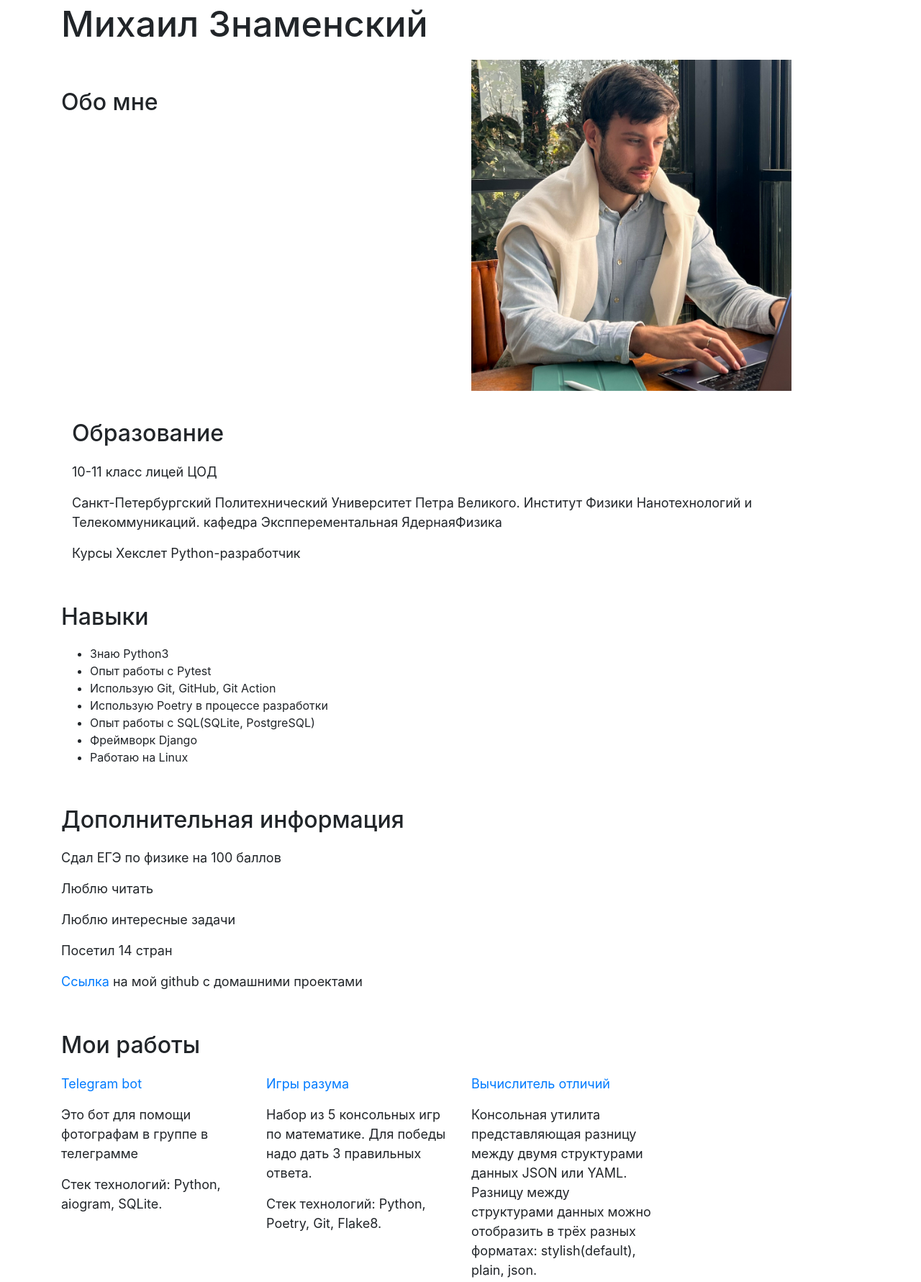
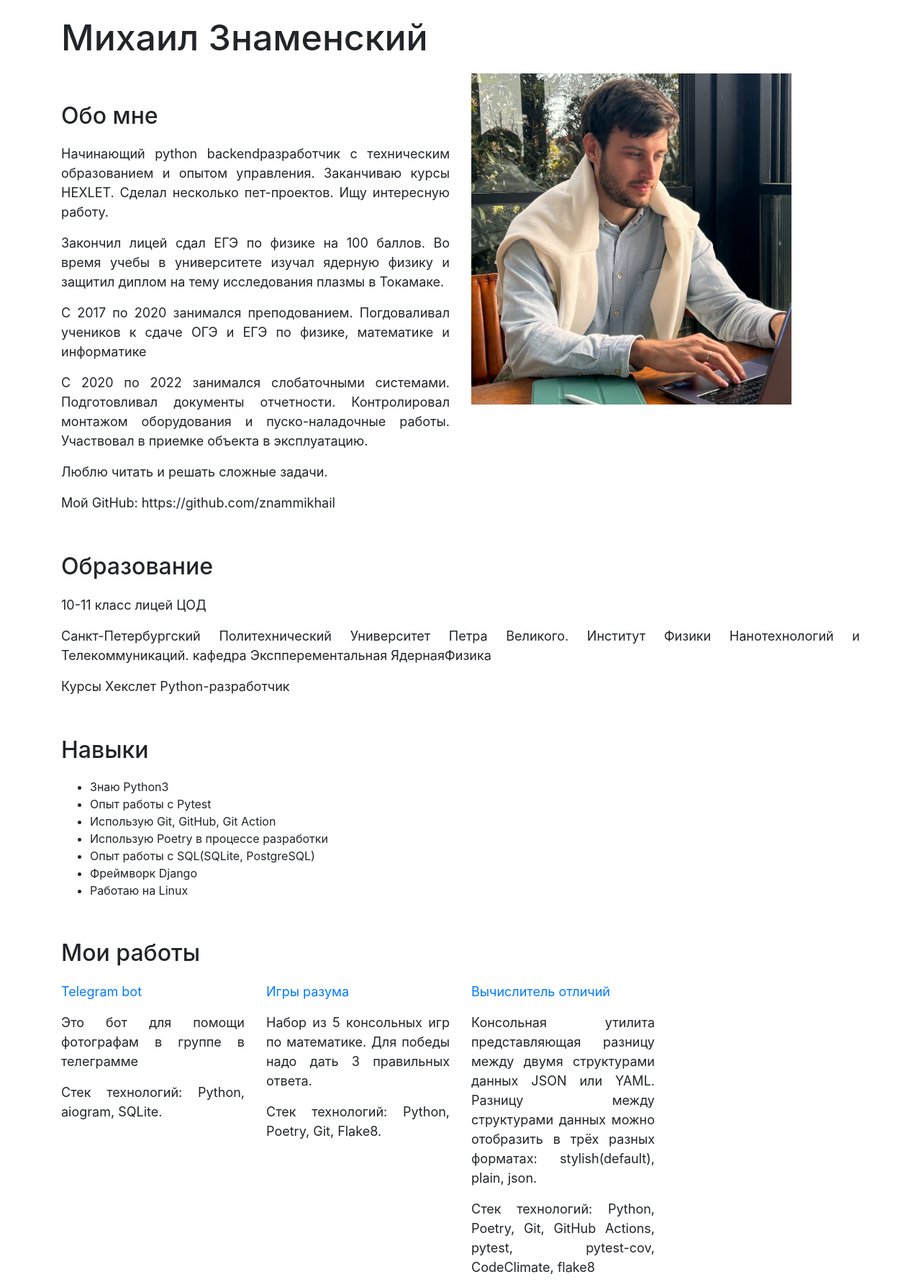
Before and after one commit to znammikhail/znammikhail.github.io, a plain HTML site: page index.html in a window 1280 px wide. Shown: the part 51-1832 px from the top of the page at 72% size. Drawn offline with nearby package versions, Linux system fonts and the light colour scheme.

Commit message:
add about me

```diff
--- a/index.html
+++ b/index.html
@@ -26,6 +26,7 @@
         }
 
         p {
+            text-align: justify;
             font-size: 18px;
         }
     </style>
@@ -36,10 +37,13 @@
         <div class="row">
             <div class="col-12">
                 <div>
-                    <a href="#educat">Образование</a>
-                    <a href="#skills">Навыки</a>
-                    <a href="#about">Обо мне</a>
-                    <a href="#contact">Контакты</a>
+                    <p>
+                        <a href="#educat">Образование</a>
+                        <a href="#skills">Навыки</a>
+                        <a href="#works">Мои работы</a>
+                        <a href="#about">Обо мне</a>
+                        <a href="#contact">Контакты</a>
+                    </p>
                 </div>
             </div>
         </div>
@@ -51,21 +55,47 @@
             </div>
         </div>
     </div>
-    <div class="container">
+    <div class="container" id="about">
         <div class="row">
             <div class="col-12 col-sm-12 col-md-6 col-lg-6 col-xl-6">
                 <h2>Обо мне</h2>
-                <p></p>
+                <p>
+                    Начинающий python backendразработчик с техническим образованием и опытом управления.
+                    Заканчиваю курсы HEXLET. Сделал несколько пет-проектов. Ищу интересную работу.
+                </p>
+                <p>
+                    Закончил лицей сдал ЕГЭ по физике на 100 баллов.
+                    Во время учебы в университете изучал ядерную физику и защитил диплом на тему исследования плазмы в
+                    Токамаке.
+                </p>
+                <p>
+                    С 2017 по 2020 занимался преподованием. Погдоваливал учеников к сдаче ОГЭ и ЕГЭ по физике,
+                    математике
+                    и информатике
+                </p>
+                <p>
+                    С 2020 по 2022 занимался слобаточными системами. Подготовливал документы отчетности.
+                    Контролировал монтажом оборудования и пуско-наладочные работы. Участвовал в приемке объекта в
+                    эксплуатацию.
+                </p>
+                <p>Люблю читать и решать сложные задачи.</p>
+                <p>Мой GitHub: https://github.com/znammikhail</p>
             </div>
             <div class="col-lg-5">
                 <img src="IMG_cut.jpg" style="width:100%">
             </div>
         </div>
     </div>
-    </div>
     <div class="container" id="educat">
+        <div class="row">
             <div class="col-12">
                 <h2>Образование</h2>
+            </div>
+        </div>
+    </div>
+    <div class="container">
+        <div class="row">
+            <div class="col-12">
                 <p>
                     10-11 класс лицей ЦОД
                 </p>
@@ -76,12 +106,19 @@
                 <p>
                     Курсы Хекслет Python-разработчик
                 </p>
+            </div>
         </div>
     </div>
-    <div class="container" id="educat">
+    <div class="container" id="skills">
+        <div class="row">
+            <div class="col-12">
+                <h2>Навыки</h2>
+            </div>
+        </div>
+    </div>
+    <div class="container">
         <div class="row">
             <div class="col-12 col-sm-12 col-md-6 col-lg-6 col-xl-6">
-                <h2>Навыки</h2>
                 <ul>
                     <li>Знаю Python3</li>
                     <li>Опыт работы с Pytest</li>
@@ -94,22 +131,7 @@
             </div>
         </div>
     </div>
-    <div class="container" id="educat">
-        <div class="row">
-            <div class="col-12 col-sm-12 col-md-6 col-lg-6 col-xl-6">
-                <h2>Дополнительная информация</h2>
-                <p>Сдал ЕГЭ по физике на 100 баллов</p>
-                <p>Люблю читать</p>
-                <p>Люблю интересные задачи</p>
-                <p>Посетил 14 стран</p>
-                <p>
-                    <a href="https://github.com/znammikhail">Ссылка</a> на мой github с домашними проектами
-                </p>
-            </div>
-        </div>
-    </div>
-
-    <div class="container">
+    <div class="container" id="works">
         <div class="row">
             <div class="col-12">
                 <h2>Мои работы</h2>
@@ -143,7 +165,7 @@
             </div>
         </div>
     </div>
-    <div class="container">
+    <div class="container" id="contact">
         <div class="row">
             <div class="col-12">
                 <h2>Контакты для связи</h2>
@@ -155,7 +177,6 @@
             <div class="col-12">
                 <p>Телефон: +7 (999) 207-36-78</p>
                 <p>Почта: <a href="mailto: znamenskymihail@gmail.com">znamenskymihail@gmail.com</a></p>
-                <p>Скайп: <a href="https://join.skype.com/invite/f5MNXIHPqK8F">Созвониться</a></p>
                 <p>Телеграм: @mizname</p>
             </div>
         </div>
```
